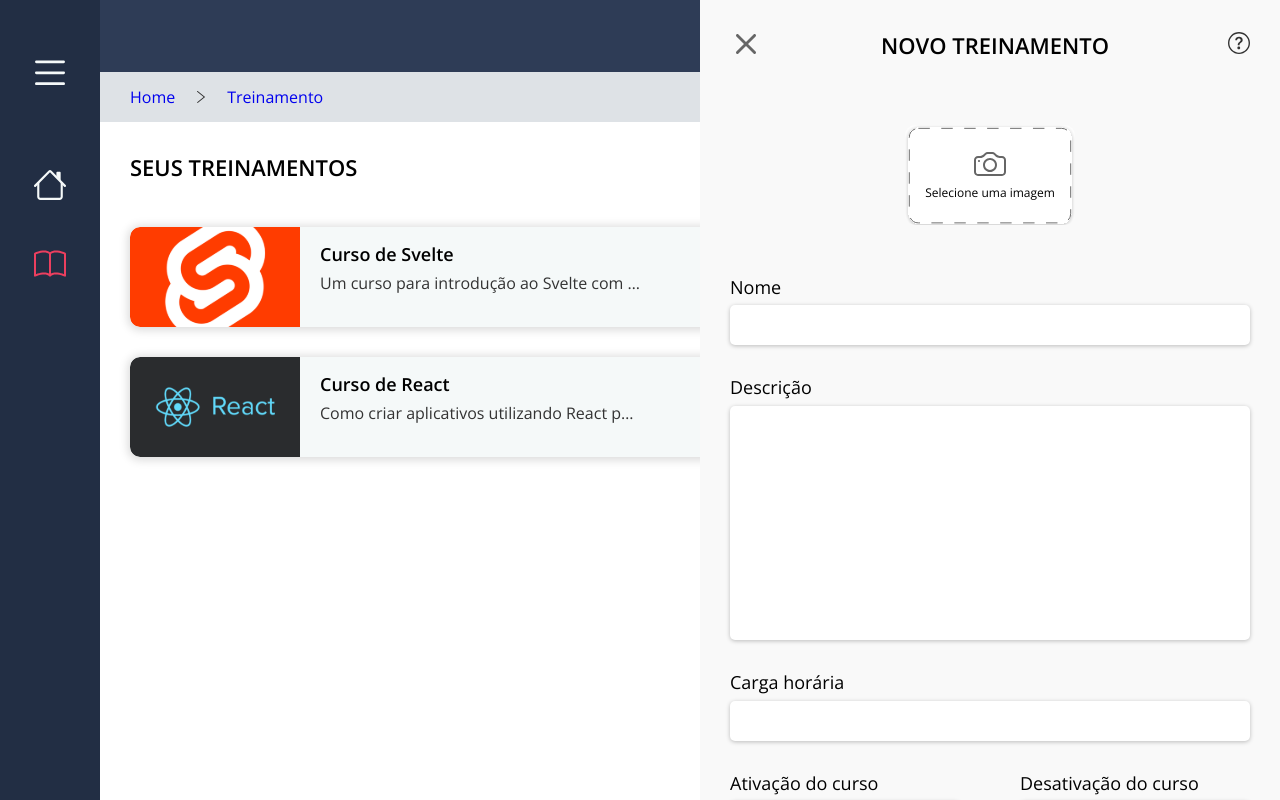
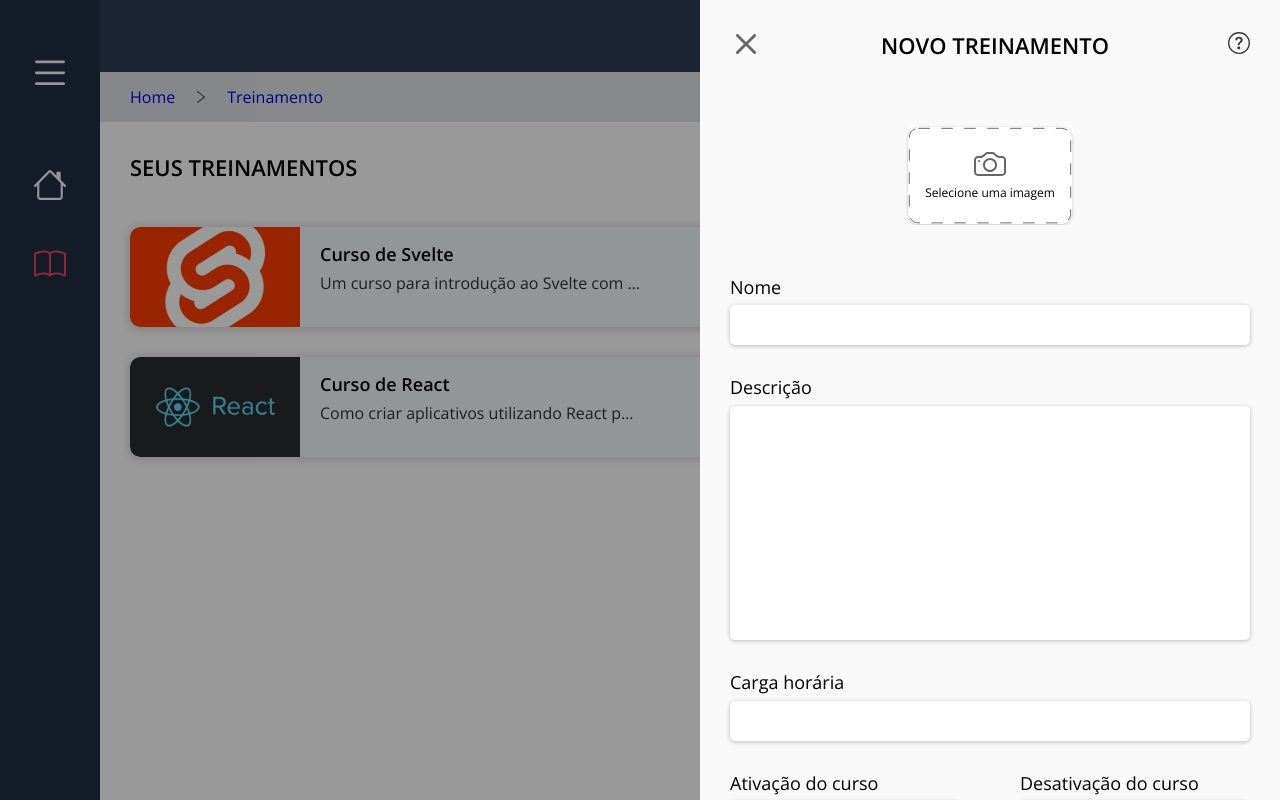
Before and after one commit to good-repository/courses-list, a React (Create React App) app: page /courses-list in a window 1280 px wide. Both pictures are taken after a click on the button "NOVO TREINAMENTO". Built offline with nearby package versions, Linux system fonts and the light colour scheme.

Commit message:
fix select initial value and modal style

```diff
--- a/src/components/SlidableSidebar/SlidableSidebar.jsx
+++ b/src/components/SlidableSidebar/SlidableSidebar.jsx
@@ -1,4 +1,4 @@
-import React from "react";
+import React, { useRef, useEffect } from "react";
 import { Close, Question } from "../../icons";
 import "./slidableSidebar.css";
 
@@ -9,13 +9,31 @@ export default function SlidableSidebar({
   tooltipText,
   children,
 }) {
+  const wrapperRef = useRef(null);
+  useOutsideAlerter(wrapperRef);
+
   function closeSideBar() {
     handleClose();
   }
 
+  function useOutsideAlerter(ref) {
+    useEffect(() => {
+      function handleClickOutside(event) {
+        if (ref.current && !ref.current.contains(event.target)) {
+          handleClose();
+        }
+      }
+      document.addEventListener("mousedown", handleClickOutside);
+      return () => {
+        document.removeEventListener("mousedown", handleClickOutside);
+      };
+    }, [ref]);
+  }
+
   return (
     open && (
-      <div className="slidable">
+      <div className="slidable-wrapper">
+        <div className="slidable" ref={wrapperRef}>
           <div className="slidable-header">
             <button onClick={closeSideBar} className="button-close">
               <Close />
@@ -28,6 +46,7 @@ export default function SlidableSidebar({
           </div>
           <div className="slidable-children">{children}</div>
         </div>
+      </div>
     )
   );
 }
--- a/src/components/SlidableSidebar/slidableSidebar.css
+++ b/src/components/SlidableSidebar/slidableSidebar.css
@@ -1,3 +1,13 @@
+.slidable-wrapper {
+  position: fixed;
+  left: 0;
+  top: 0;
+  width: 100%;
+  height: 100%;
+  overflow: auto;
+  background-color: rgba(0, 0, 0, 0.4); /* Black w/ opacity */
+}
+
 .slidable {
   animation: animateRight 0.4s;
   background-color: var(--lilyWhite);
--- a/src/pages/Course/components/Lessons/Lessons.jsx
+++ b/src/pages/Course/components/Lessons/Lessons.jsx
@@ -36,7 +36,7 @@ export default function Lessons({
   const formik = useFormik({
     initialValues: {
       id: "",
-      module: "",
+      module: modules[0]?.id,
       title: "",
       description: "",
     },
```
Lines whose indentation alone changed are shown as unchanged.
